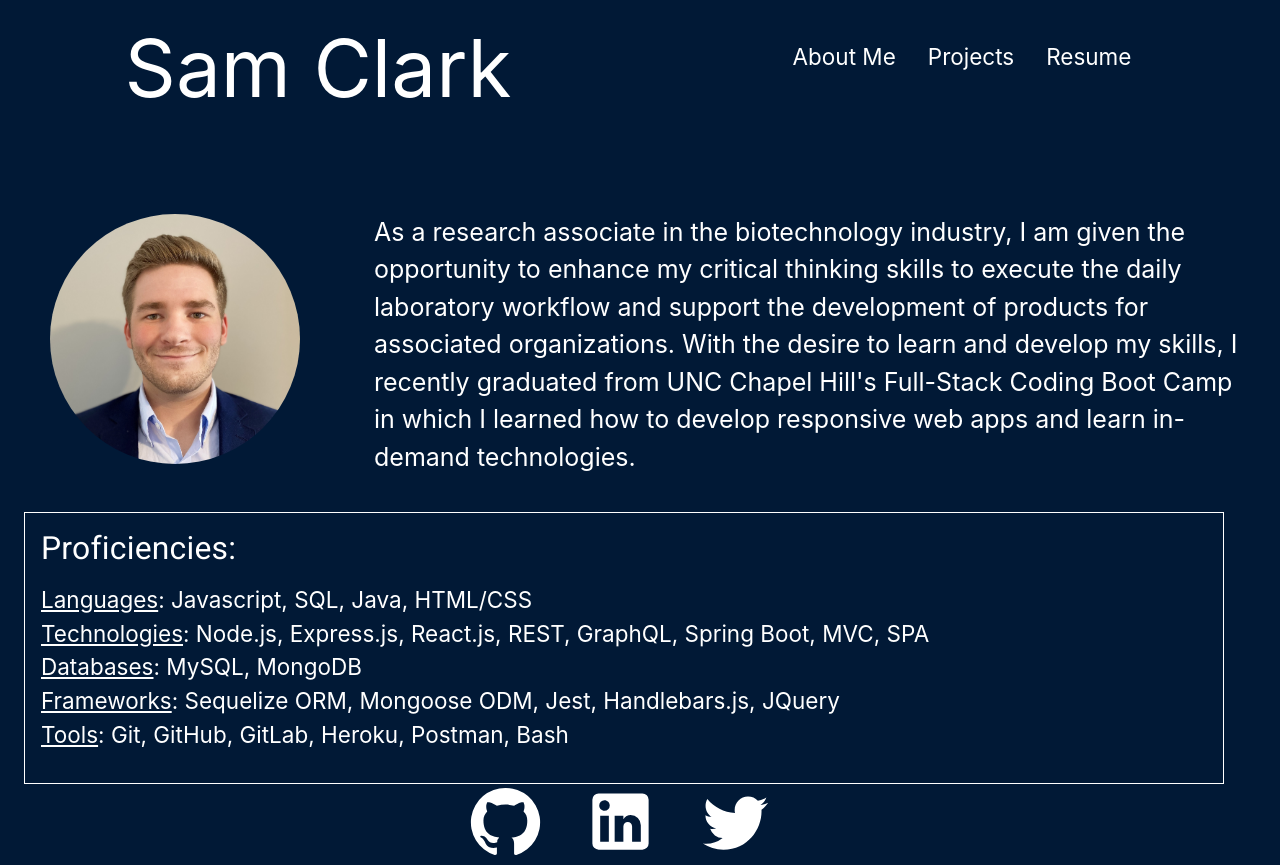
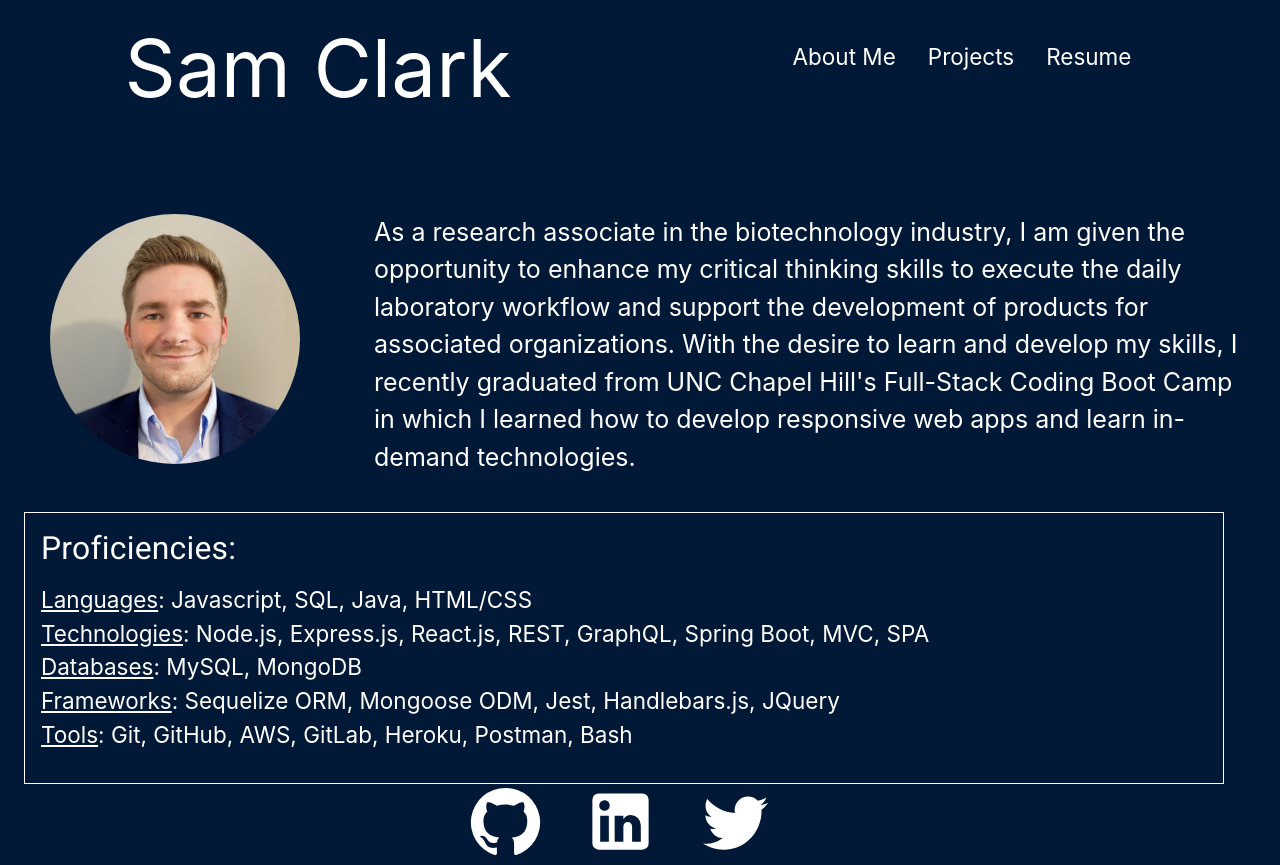
Before and after one commit to Sam-Clark1/sam-clark-portfolio, a React (Create React App) app: page /sam-clark-portfolio/aboutme in a window 1280 px wide. Built offline with nearby package versions, Linux system fonts and the light colour scheme.

Commit message:
updated resume and about section

```diff
--- a/src/components/About.js
+++ b/src/components/About.js
@@ -21,7 +21,7 @@ export default function About() {
         },
         {
             title: 'Tools',
-            skills: 'Git, GitHub, GitLab, Heroku, Postman, Bash'
+            skills: 'Git, GitHub, AWS, GitLab, Heroku, Postman, Bash'
         }
     ];
     return (
```
Also changed, not shown: 1 other file (tests, documents, lock files or other folders).
